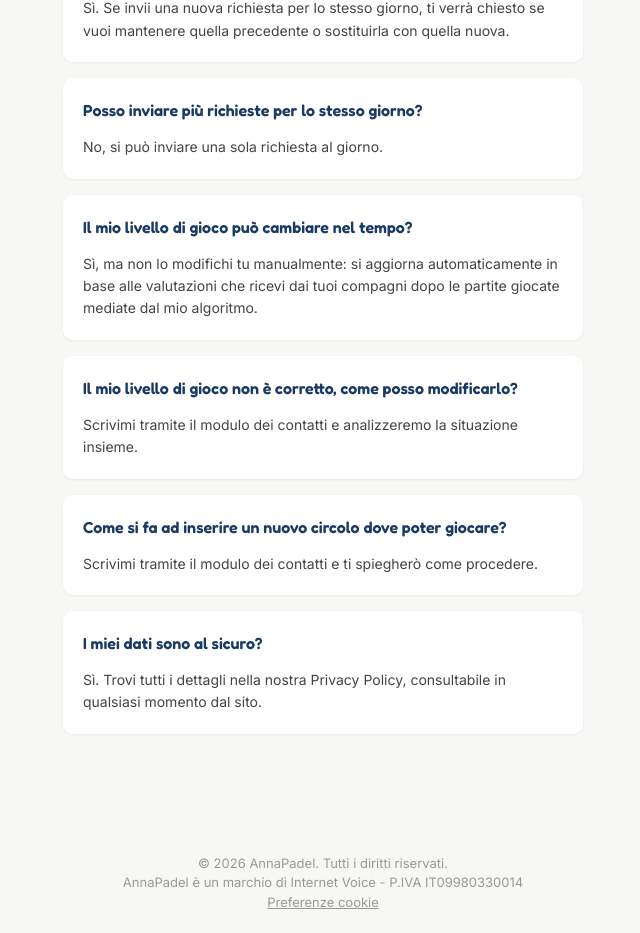
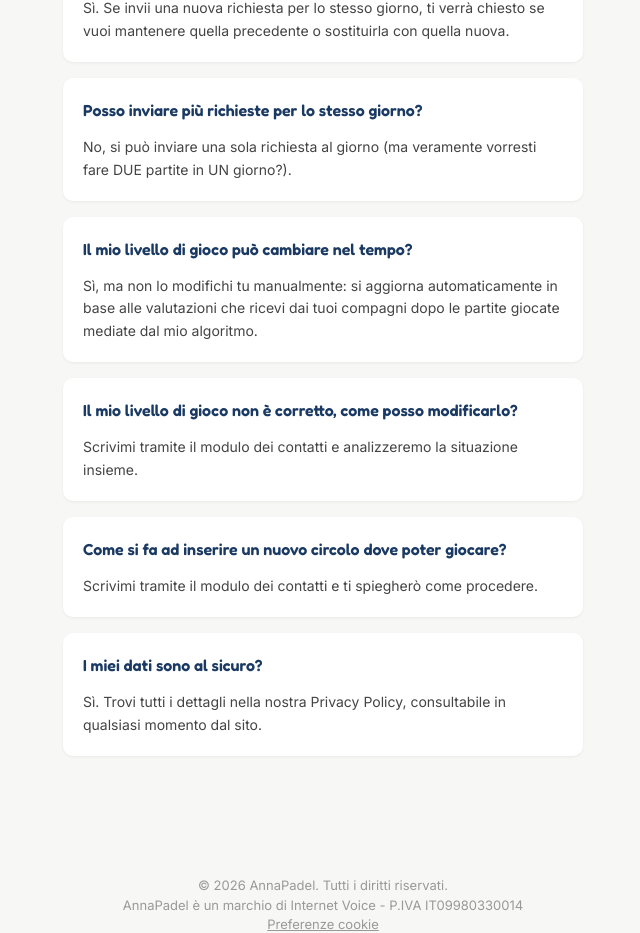
Before and after one commit to theseo212/padel-frontend, a Next.js app: page /faq in a window 1280 px wide. Shown: the part 1113-2046 px from the top of the page, without its empty margins (317-957 px from the left). Built offline with nearby package versions, Linux system fonts and the light colour scheme.

Commit message:
Add files via upload

```diff
--- a/app/faq/page.js
+++ b/app/faq/page.js
@@ -29,7 +29,7 @@ const FAQ = [
   },
     {
     domanda: 'Posso inviare più richieste per lo stesso giorno?',
-    risposta: 'No, si può inviare una sola richiesta al giorno.',
+    risposta: 'No, si può inviare una sola richiesta al giorno (ma veramente vorresti fare DUE partite in UN giorno?).',
   },
   {
     domanda: 'Il mio livello di gioco può cambiare nel tempo?',
```
